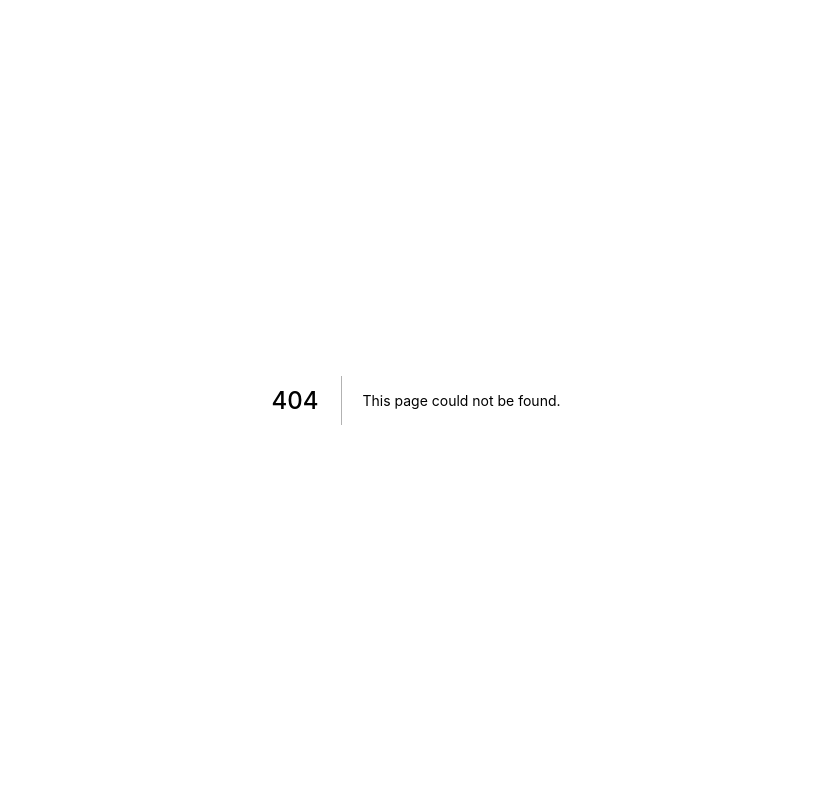
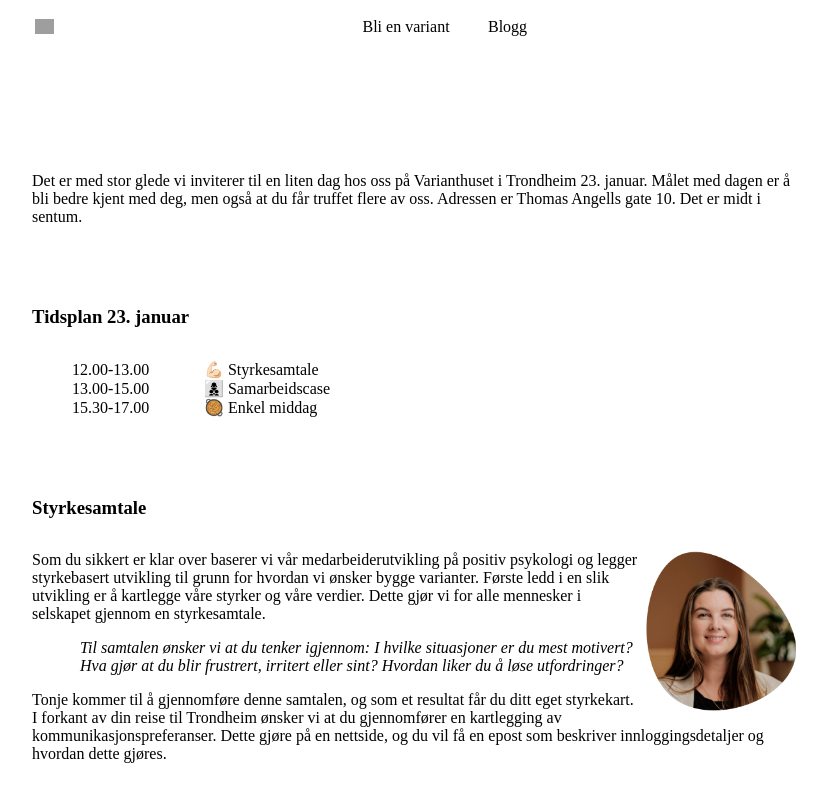
Before and after one commit to varianter/variant.se, a Next.js app: page /jobs/invitations/micael in a window 1280 px wide. Before the commit this address had no page. Shown: the top 800 px of the page, without its empty margins (224-1051 px from the left). Built offline with nearby package versions, Linux system fonts and the light colour scheme; grey boxes are pictures that could not be loaded.

Commit message:
added invite to Micael

```diff
--- a/pages/jobs/invitations/lisa/index.tsx
+++ b/pages/jobs/invitations/micael/index.tsx
@@ -131,7 +131,7 @@ export default function Invitation() {
         </Head>
         <section className={style.omVariant}>
           <header>
-            <h2 className={style.omVariant__title}>Velkommen Lisa!</h2>
+            <h2 className={style.omVariant__title}>Velkommen Micael!</h2>
           </header>
           <div>
             <p>
```
